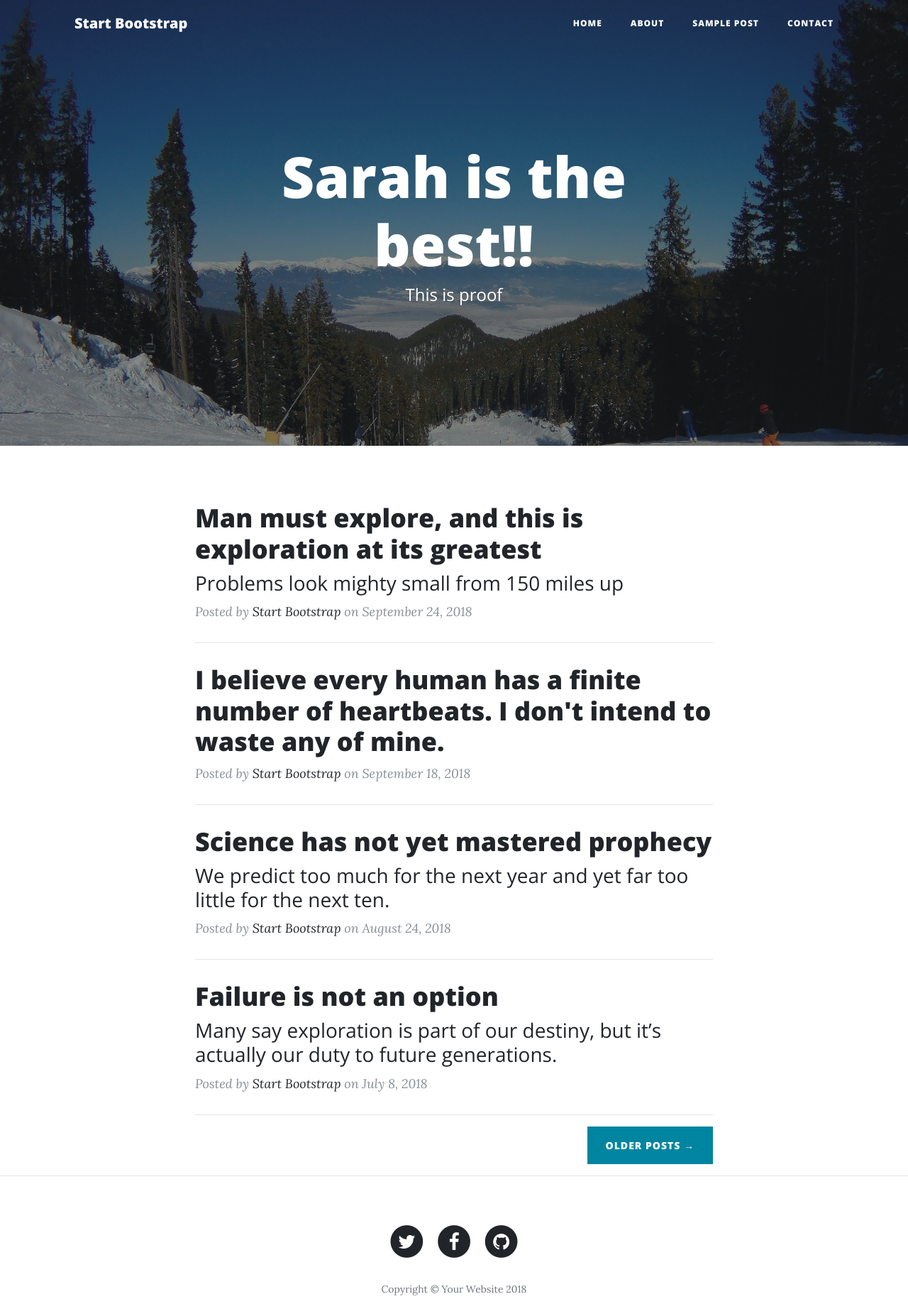
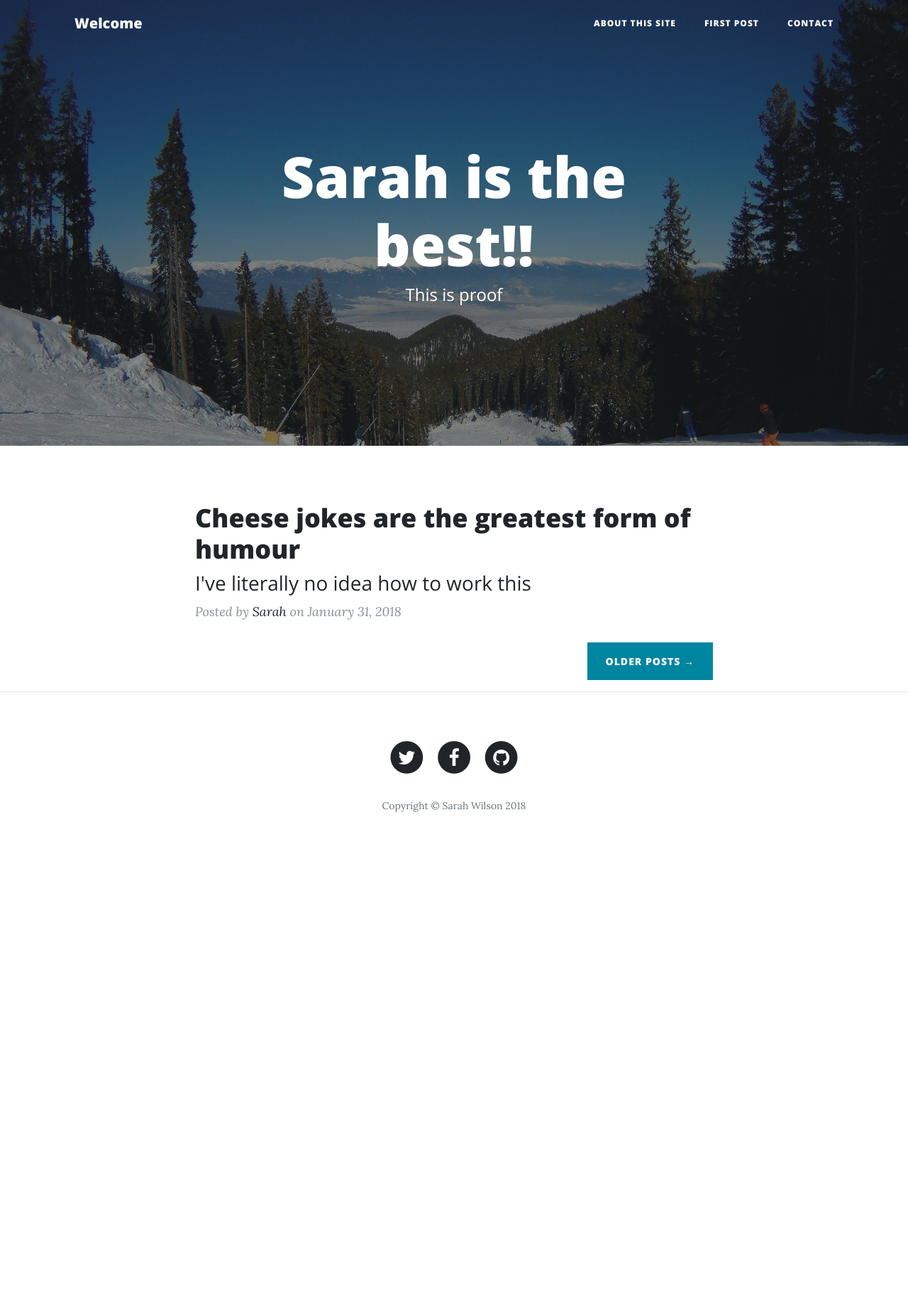
Before and after one commit to sarah-wilson/MyWebsite, a website: page index.html in a window 1280 px wide. Shown: the whole page at 71% size. After the commit the page ends 1211 px from the top, so only its background shows below. Drawn offline with nearby package versions, Linux system fonts and the light colour scheme.

Commit message:
tidied up

```diff
--- a/index.html
+++ b/index.html
@@ -8,7 +8,7 @@
     <meta name="description" content="">
     <meta name="author" content="">
 
-    <title>Clean Blog - Start Bootstrap Theme</title>
+    <title>Sarah is the best!</title>
 
     <!-- Bootstrap core CSS -->
     <link href="vendor/bootstrap/css/bootstrap.min.css" rel="stylesheet">
@@ -28,7 +28,7 @@
     <!-- Navigation -->
     <nav class="navbar navbar-expand-lg navbar-light fixed-top" id="mainNav">
       <div class="container">
-        <a class="navbar-brand" href="index.html">Start Bootstrap</a>
+        <a class="navbar-brand" href="index.html">Welcome</a>
         <button class="navbar-toggler navbar-toggler-right" type="button" data-toggle="collapse" data-target="#navbarResponsive" aria-controls="navbarResponsive" aria-expanded="false" aria-label="Toggle navigation">
           Menu
           <i class="fa fa-bars"></i>
@@ -36,13 +36,10 @@
         <div class="collapse navbar-collapse" id="navbarResponsive">
           <ul class="navbar-nav ml-auto">
             <li class="nav-item">
-              <a class="nav-link" href="index.html">Home</a>
+              <a class="nav-link" href="about.html">About this site</a>
             </li>
             <li class="nav-item">
-              <a class="nav-link" href="about.html">About</a>
-            </li>
-            <li class="nav-item">
-              <a class="nav-link" href="post.html">Sample Post</a>
+              <a class="nav-link" href="post.html">First Post</a>
             </li>
             <li class="nav-item">
               <a class="nav-link" href="contact.html">Contact</a>
@@ -74,56 +71,16 @@
           <div class="post-preview">
             <a href="post.html">
               <h2 class="post-title">
-                Man must explore, and this is exploration at its greatest
+                Cheese jokes are the greatest form of humour
               </h2>
               <h3 class="post-subtitle">
-                Problems look mighty small from 150 miles up
+                I've literally no idea how to work this
               </h3>
             </a>
             <p class="post-meta">Posted by
-              <a href="#">Start Bootstrap</a>
-              on September 24, 2018</p>
+              <a href="#">Sarah</a>
+              on January 31, 2018</p>
           </div>
-          <hr>
-          <div class="post-preview">
-            <a href="post.html">
-              <h2 class="post-title">
-                I believe every human has a finite number of heartbeats. I don't intend to waste any of mine.
-              </h2>
-            </a>
-            <p class="post-meta">Posted by
-              <a href="#">Start Bootstrap</a>
-              on September 18, 2018</p>
-          </div>
-          <hr>
-          <div class="post-preview">
-            <a href="post.html">
-              <h2 class="post-title">
-                Science has not yet mastered prophecy
-              </h2>
-              <h3 class="post-subtitle">
-                We predict too much for the next year and yet far too little for the next ten.
-              </h3>
-            </a>
-            <p class="post-meta">Posted by
-              <a href="#">Start Bootstrap</a>
-              on August 24, 2018</p>
-          </div>
-          <hr>
-          <div class="post-preview">
-            <a href="post.html">
-              <h2 class="post-title">
-                Failure is not an option
-              </h2>
-              <h3 class="post-subtitle">
-                Many say exploration is part of our destiny, but it’s actually our duty to future generations.
-              </h3>
-            </a>
-            <p class="post-meta">Posted by
-              <a href="#">Start Bootstrap</a>
-              on July 8, 2018</p>
-          </div>
-          <hr>
           <!-- Pager -->
           <div class="clearfix">
             <a class="btn btn-primary float-right" href="#">Older Posts &rarr;</a>
@@ -165,7 +122,7 @@
                 </a>
               </li>
             </ul>
-            <p class="copyright text-muted">Copyright &copy; Your Website 2018</p>
+            <p class="copyright text-muted">Copyright &copy; Sarah Wilson 2018</p>
           </div>
         </div>
       </div>
```
Also changed, not shown: about.html (+26 -13 lines), contact.html (+2 -2 lines), post.html (+10 -20 lines), public/index.html (+1 -1 lines), README.md, 2 other files.
